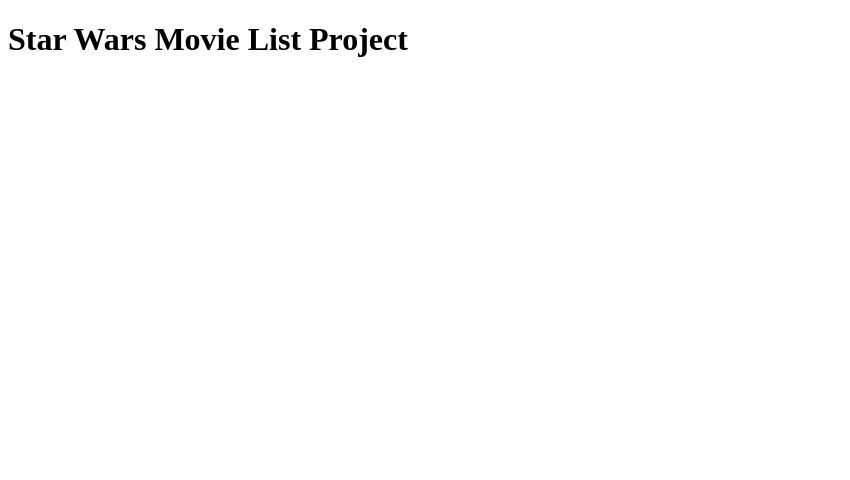
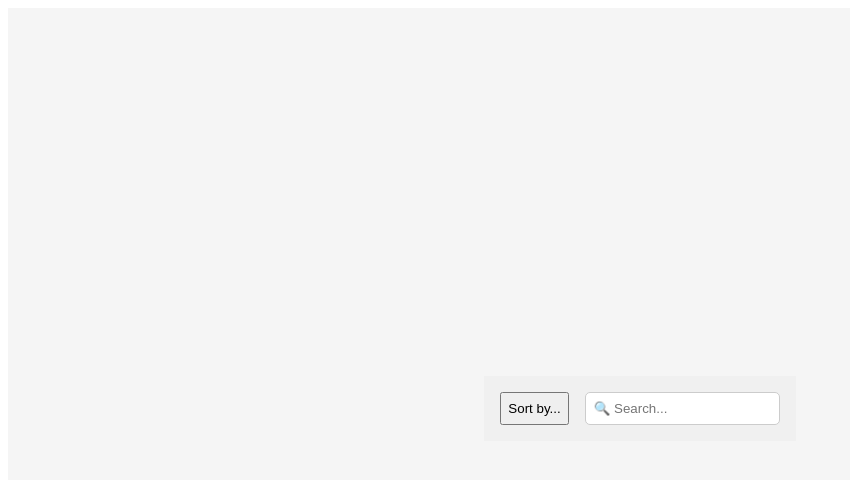
Before and after one commit to MartaLourido/star-wars-movie-list, a React app: page / in a window 1280 px wide. Shown: the top 480 px of the page, without its empty margins (0-850 px from the left). Built offline with nearby package versions, Linux system fonts and the light colour scheme.

Commit message:
Added bAsic styles

```diff
--- a/src/App.js
+++ b/src/App.js
@@ -1,11 +1,13 @@
-import React from "react";
+import { AppContainer } from './styles/AppStyles';
+import Header from './components/Header';
+import React from 'react';
 
-const App = () =>{
-    return (
-        <h1>
-            Star Wars Movie List Project
-        </h1>
-    )
-}
+const App = () => {
+  return (
+    <AppContainer>
+      <Header />
+    </AppContainer>
+  );
+};
 
-export default App
+export default App;
--- /dev/null
+++ b/src/components/Header.js
@@ -0,0 +1,21 @@
+import {
+  SearchContainer,
+  SearchInput,
+  SortButton,
+  StyledHeader
+} from '../styles/HeaderStyles';
+
+import React from 'react';
+
+const Header = () => {
+  return (
+    <StyledHeader>
+      <SortButton>Sort by...</SortButton>
+      <SearchContainer>
+        <SearchInput type="text" placeholder="🔍 Search..." />
+      </SearchContainer>
+    </StyledHeader>
+  );
+};
+
+export default Header;
--- /dev/null
+++ b/src/styles/AppStyles.js
@@ -0,0 +1,10 @@
+import styled from 'styled-components';
+
+export const AppContainer = styled.div`
+  align-items: center;
+  background-color: #f5f5f5;
+  display: flex;
+  flex-direction: column;
+  justify-content: center;
+  min-height: 100vh;
+`;
--- /dev/null
+++ b/src/styles/HeaderStyles.js
@@ -0,0 +1,24 @@
+import styled from 'styled-components';
+
+export const StyledHeader = styled.header`
+  background-color: #f0f0f0;
+  display: flex;
+  justify-content: space-between;
+  padding: 1rem;
+`;
+
+export const SortButton = styled.button`
+`;
+
+export const SearchContainer = styled.div`
+  display: flex;
+  flex-grow: 1;
+  margin-left: 1rem;
+`;
+
+export const SearchInput = styled.input`
+  border-radius: 5px;
+  border: 1px solid #ccc;
+  flex-grow: 1;
+  padding: 0.5rem;
+`;
```
